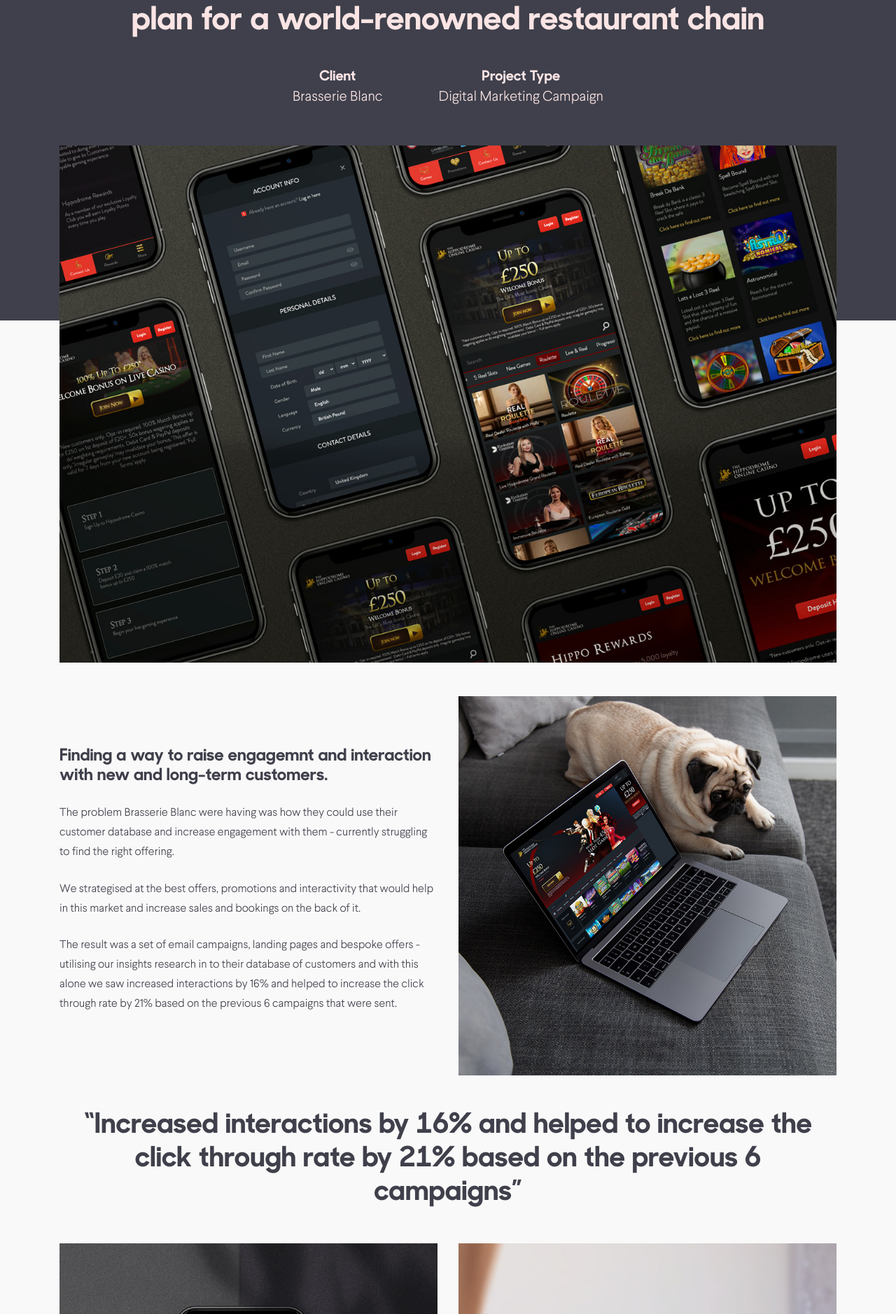
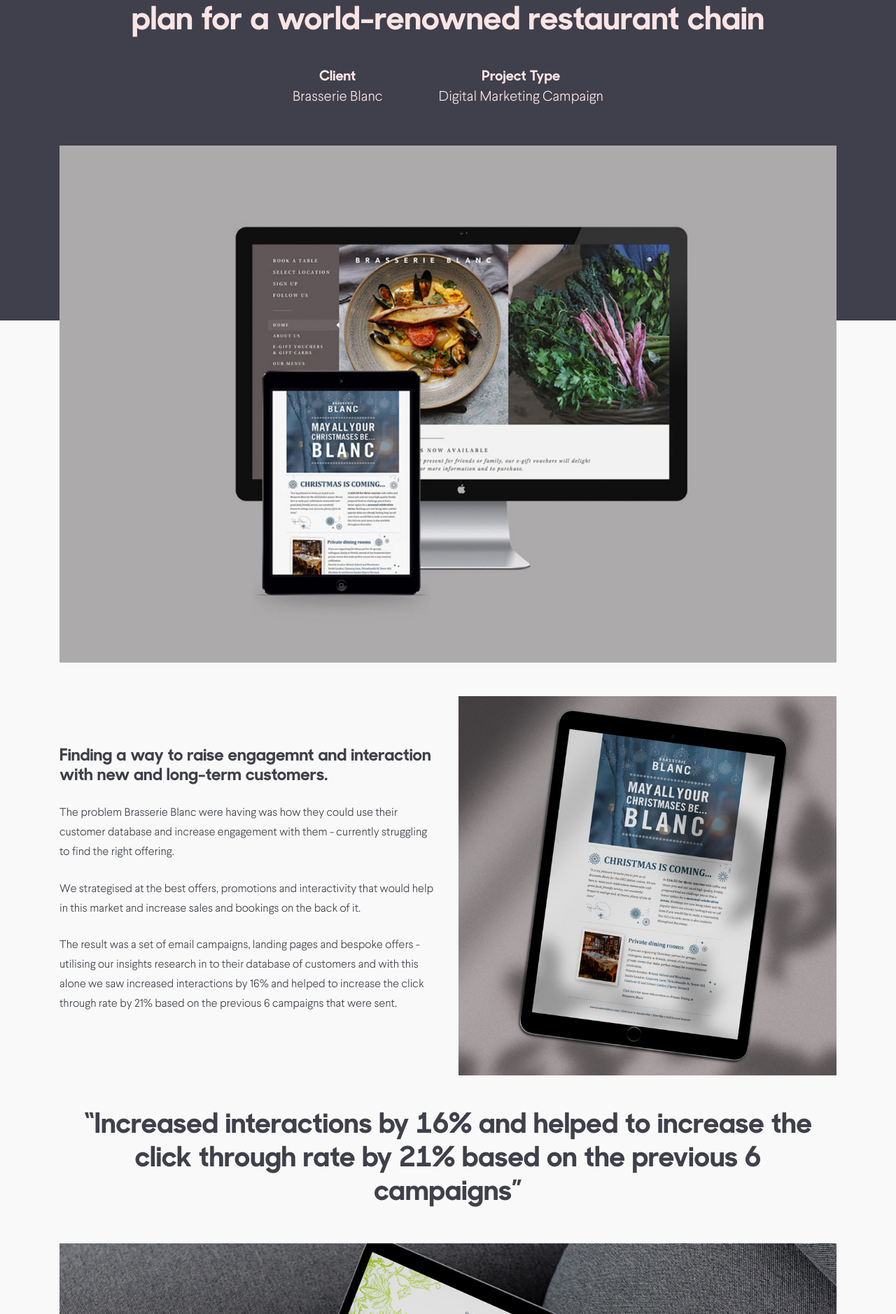
Before and after one commit to ifancyabroad/vasby, a Jekyll site: the page built from _case_studies/brasserie.md, in a window 1280 px wide. Shown: the part 379-2257 px from the top of the page at 70% size. Built offline with Jekyll 4.4.1, drawn with Linux system fonts in a browser that asks for light colours; nearby versions of some CDN libraries.

Commit message:
Add pictures for brasserie blanc

```diff
--- a/_case_studies/brasserie.md
+++ b/_case_studies/brasserie.md
@@ -7,15 +7,13 @@
 tag: Creating a results driven communications plan for a world-renowned restaurant chain
 client: Brasserie Blanc
 type: Digital Marketing Campaign
-featured_image: hippodrome_online_large_01.jpg
-image_1: hippodrome_online_small_01.jpg
-image_2: hippodrome_online_small_03.jpg
-image_3: hippodrome_online_small_02.jpg
+featured_image: brasserie_blanc_large_01.jpg
+image_1: brasserie_blanc_homepage.jpg
 alt: Some alt text
 quote: “Increased interactions by 16% and helped to increase the click through rate by 21% based on the previous 6 campaigns”
 quote_label:
 site_url: https://brasserieblanc.com
-site_image: hippodrome_online_large_02.jpg
+site_image: brasserie_blanc_large_02.jpg
 content_title: Finding a way to raise engagemnt and interaction with new and long-term customers.
 ---
 <p class="mb-4">The problem Brasserie Blanc were having was how they could use their customer database and increase engagement with them - currently struggling to find the right offering.</p>
--- a/_layouts/case_study.html
+++ b/_layouts/case_study.html
@@ -58,6 +58,7 @@
     </div>
   </div>
 
+  {% if page.image_2 and page.image_3 %}
   <div class="row">
     <div class="col-md-6 wow fadeInUp">
       <img class="img-fluid case-study-screenshot" src="{{ 'assets/images/' | append: page.image_2 | relative_url }}" alt="{{ page.alt }}">
@@ -66,6 +67,7 @@
       <img class="img-fluid case-study-screenshot" src="{{ 'assets/images/' | append: page.image_3 | relative_url }}" alt="{{ page.alt }}">
     </div>
   </div>
+  {% endif %}
 
   <div class="row">
     <div class="col wow fadeInUp">
```
Also changed, not shown: assets/images/brasserie_blanc_large_01.jpg (added), assets/images/brasserie_blanc_large_02.jpg (added).
